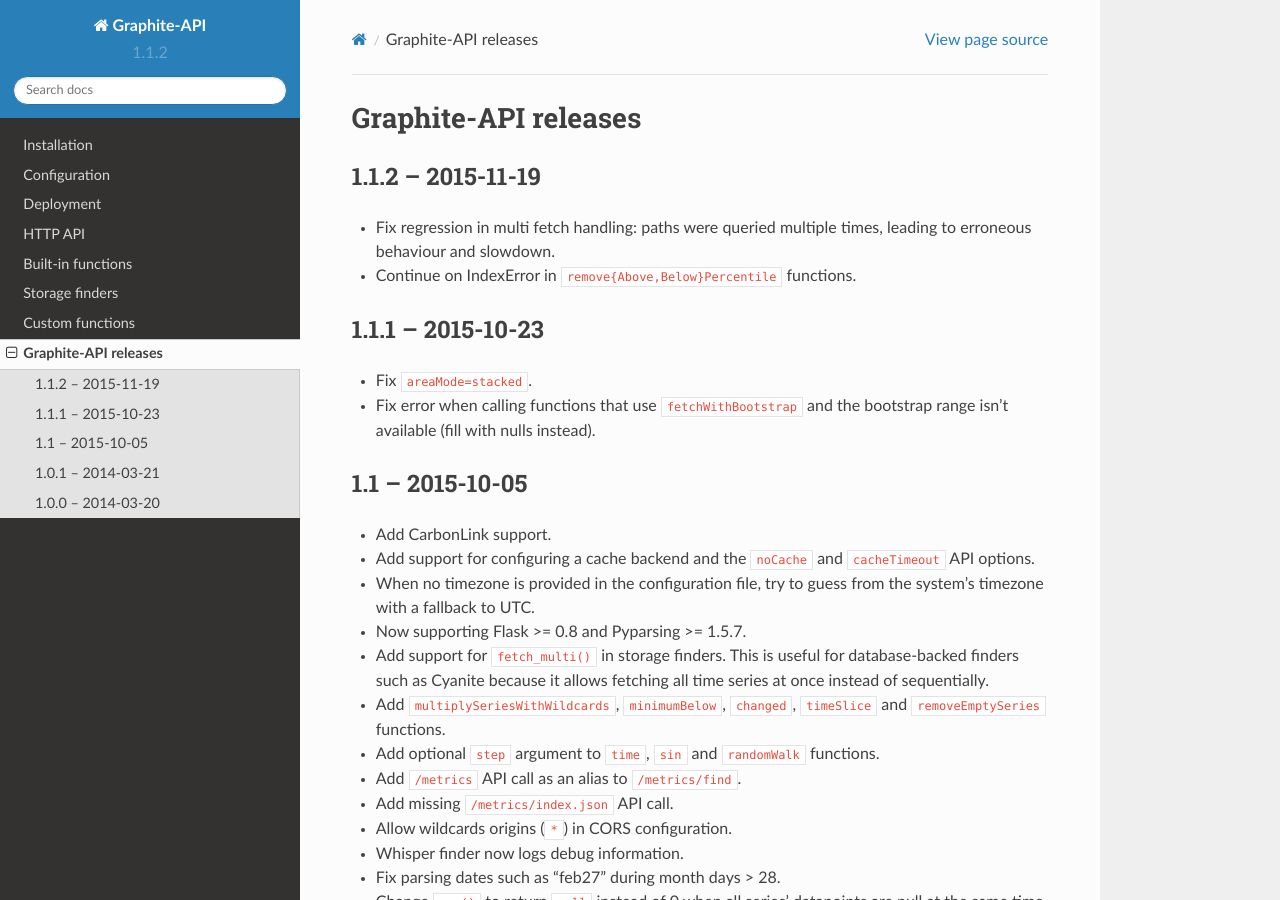
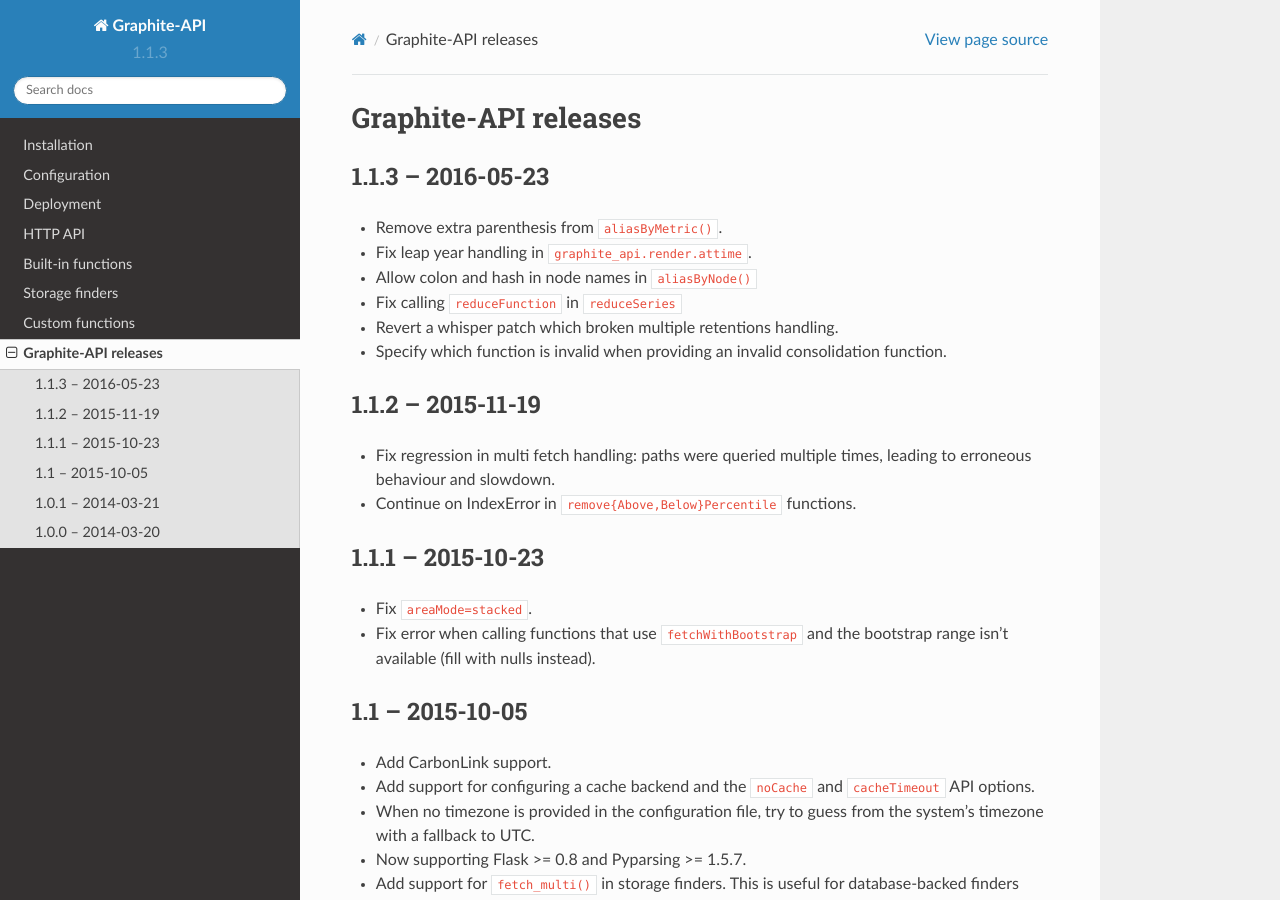
Before and after one commit to brutasse/graphite-api, a Sphinx documentation site: the page built from docs/releases.rst, in a window 1280 px wide and 900 px high. Built offline with Sphinx 7.4.7 and the Read the Docs theme 2.0.0, drawn with Linux system fonts in a browser that asks for light colours.

Commit message:
Bump to 1.1.3

```diff
--- a/docs/conf.py
+++ b/docs/conf.py
@@ -24,8 +24,8 @@
 project = 'Graphite-API'
 copyright = u'2014, Bruno Renié'
 
-version = '1.1.2'
-release = '1.1.2'
+version = '1.1.3'
+release = '1.1.3'
 
 exclude_patterns = ['_build']
 
--- a/docs/releases.rst
+++ b/docs/releases.rst
@@ -1,5 +1,16 @@
 Graphite-API releases
 =====================
+
+1.1.3 -- 2016-05-23
+-------------------
+
+* Remove extra parenthesis from ``aliasByMetric()``.
+* Fix leap year handling in ``graphite_api.render.attime``.
+* Allow colon and hash in node names in ``aliasByNode()``
+* Fix calling ``reduceFunction`` in ``reduceSeries``
+* Revert a whisper patch which broken multiple retentions handling.
+* Specify which function is invalid when providing an invalid consolidation
+  function.
 
 1.1.2 -- 2015-11-19
 -------------------
--- a/setup.py
+++ b/setup.py
@@ -24,7 +24,7 @@
 
 setup(
     name='graphite-api',
-    version='1.1.2',
+    version='1.1.3',
     url='https://github.com/brutasse/graphite-api',
     author="Bruno Renié, based on Chris Davis's graphite-web",
     author_email='bruno@renie.fr',
```
Also changed, not shown: 1 other file.
